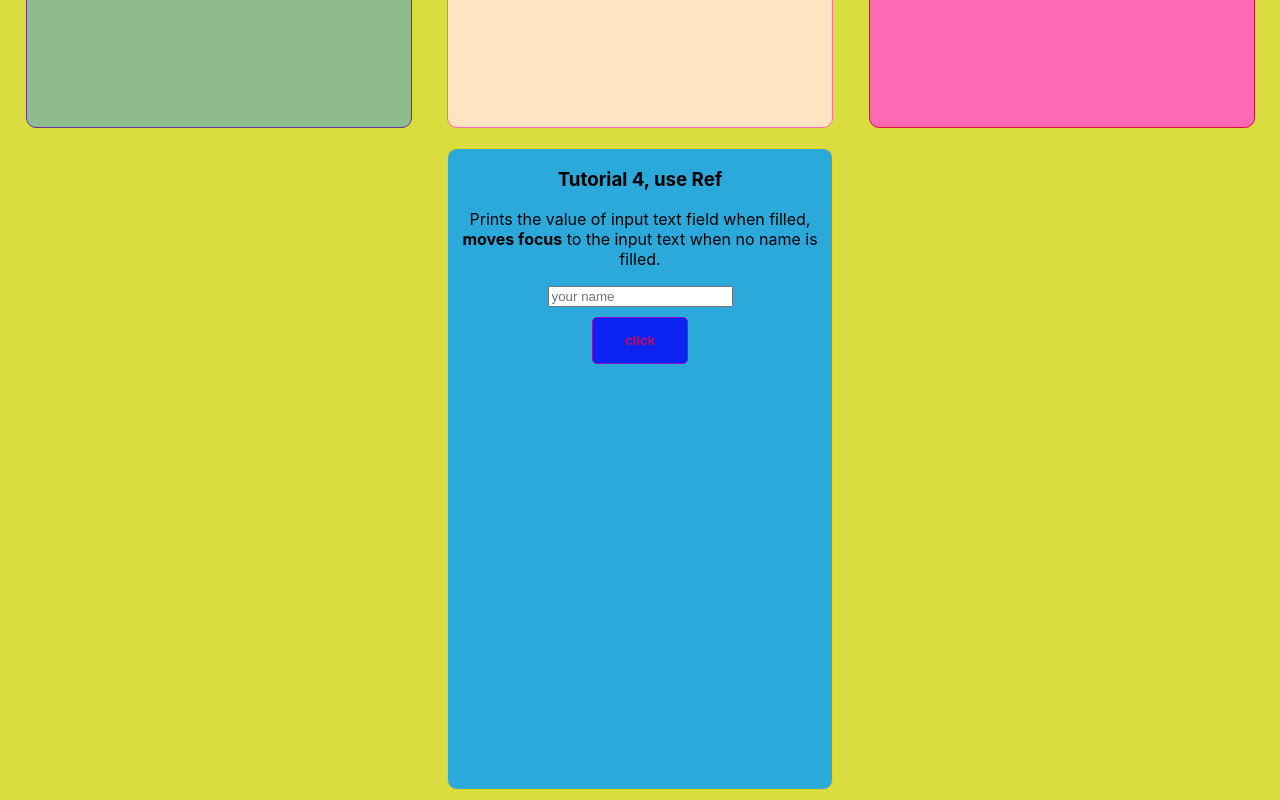
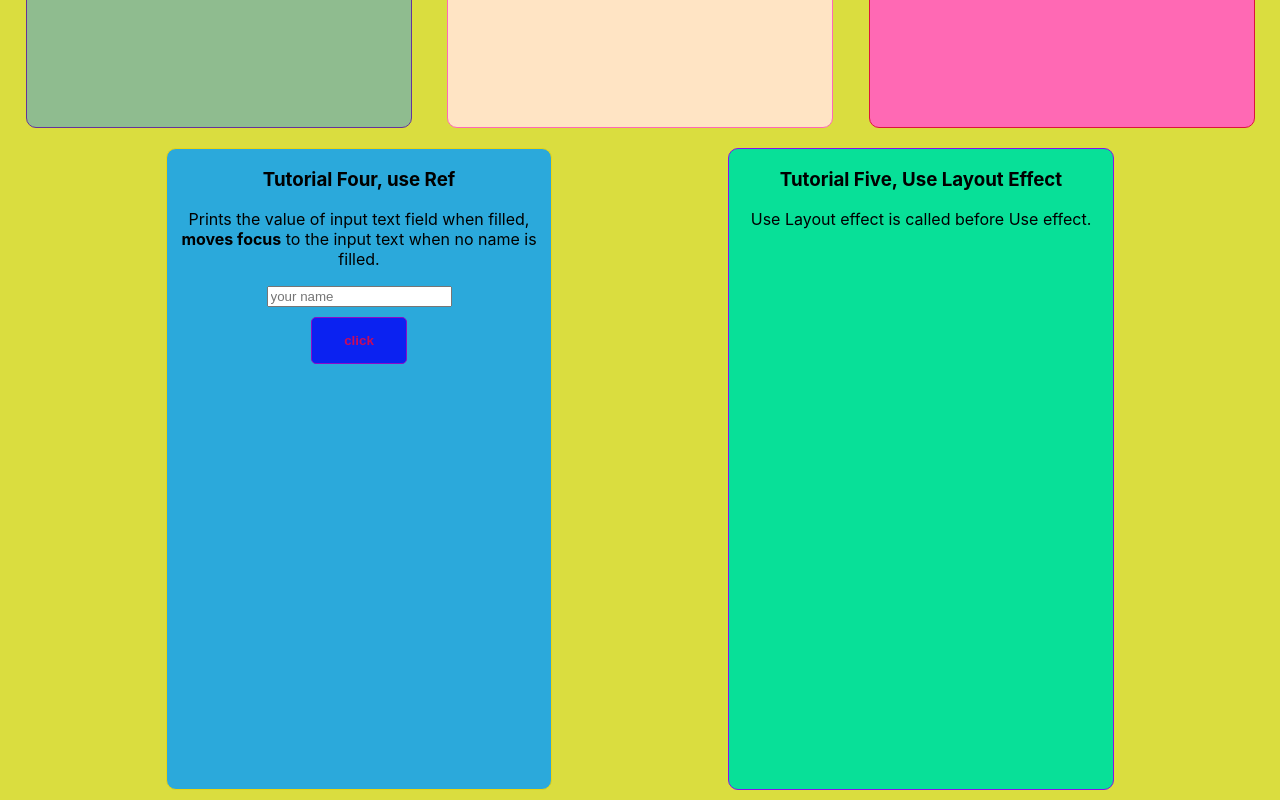
Before and after one commit to victorkosgei254/ReactHooks, a React (Create React App) app: page / in a window 1280 px wide. Shown: the part 524-1324 px from the top of the page. Built offline with nearby package versions, Linux system fonts and the light colour scheme; no server answers.

Commit message:
useLayoutEffect Done

```diff
--- a/src/App.js
+++ b/src/App.js
@@ -6,7 +6,7 @@ import Input from "./useState/Input";
 import ReducerComponent from "./useReducer/ReducerComponent";
 import EffectComponent from "./useEffect/EffectComponent";
 import UseRefComponent from "./useRef/UseRefComponent";
-
+import LayoutEffectComponent from "./useLayoutEffect/LayoutEffectComponent";
 import Style from "./App.module.css";
 
 function App() {
@@ -30,6 +30,10 @@ function App() {
       <div className={Style.useRef}>
         <UseRefComponent />
       </div>
+
+      <div className={Style.useLayoutEffect}>
+        <LayoutEffectComponent />
+      </div>
     </div>
   );
 }
--- a/src/App.module.css
+++ b/src/App.module.css
@@ -72,6 +72,14 @@
   height: fit-content;
 }
 
+.useLayoutEffect {
+  border: 1px solid rgb(137, 16, 235);
+  margin: 10px;
+  border-radius: 10px;
+  background-color: rgb(8, 224, 152);
+  height: fit-content;
+}
+
 .useRef button {
   border: 1px solid rgb(141, 11, 201);
   border-radius: 5px;
@@ -107,4 +115,8 @@
     height: 80vmin;
     width: 30vmax;
   }
+  .useLayoutEffect {
+    height: 80vmin;
+    width: 30vmax;
+  }
 }
--- /dev/null
+++ b/src/useLayoutEffect/LayoutEffectComponent.jsx
@@ -0,0 +1,16 @@
+import React, { useEffect, useLayoutEffect } from "react";
+
+export default function LayoutEffectComponent() {
+  useEffect(() => {
+    console.log("Use Effect Called");
+  });
+  useLayoutEffect(() => {
+    console.log("Use Layout Effect Called");
+  });
+  return (
+    <div>
+      <h3>Tutorial Five, Use Layout Effect</h3>
+      <p>Use Layout effect is called before Use effect.</p>
+    </div>
+  );
+}
--- a/src/useRef/UseRefComponent.jsx
+++ b/src/useRef/UseRefComponent.jsx
@@ -6,11 +6,11 @@ export default function UseRefComponent() {
   const clickMe = () => {
     if (inputRef.current.value == "") {
       inputRef.current.focus();
-    } else console.log(inputRef.current.value);
+    } else alert("Your Input: " + inputRef.current.value);
   };
   return (
     <div>
-      <h3>Tutorial 4, use Ref</h3>
+      <h3>Tutorial Four, use Ref</h3>
       <p>
         Prints the value of input text field when filled, <b>moves focus</b> to
         the input text when no name is filled.
```
